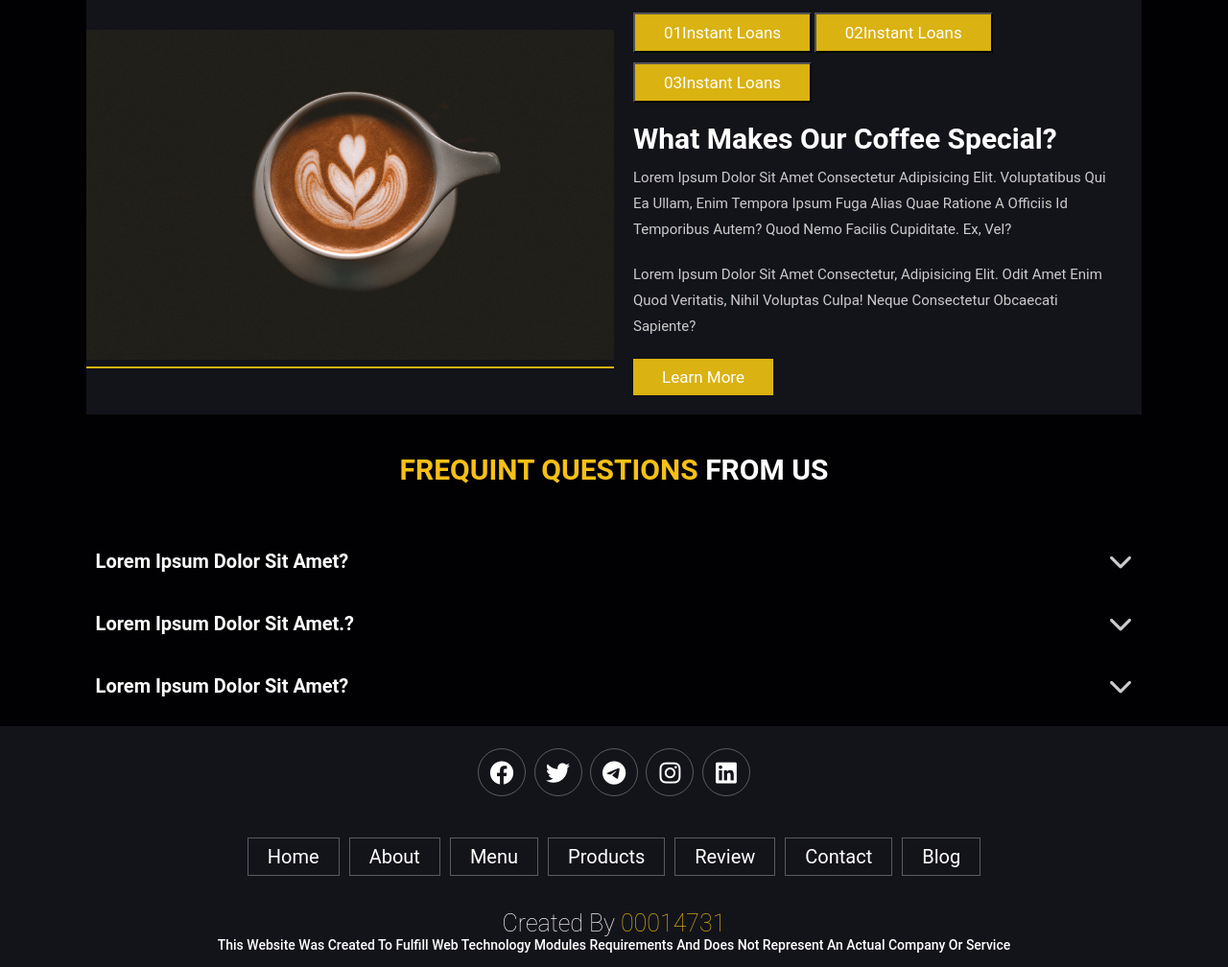
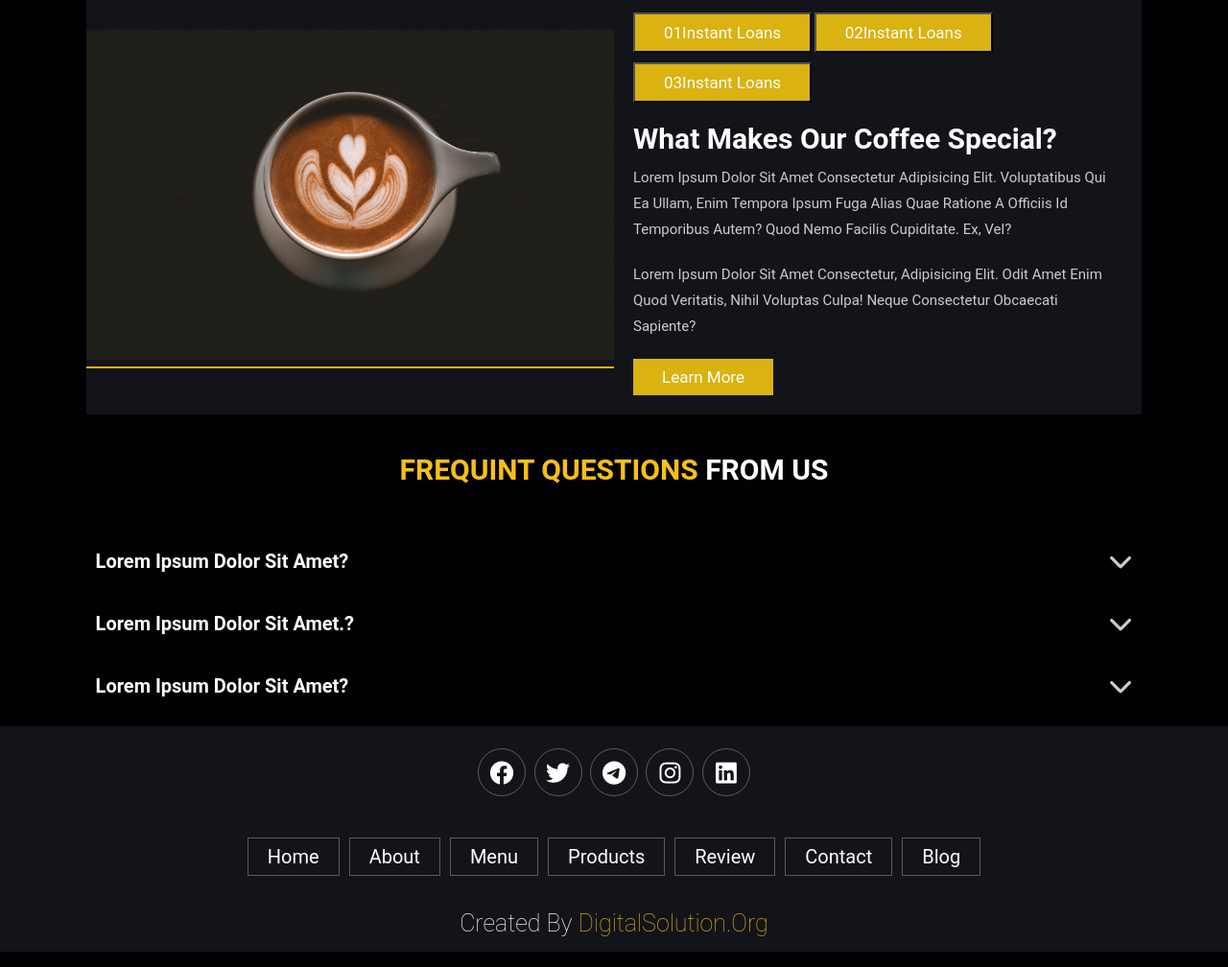
Before and after one commit to aliOrifjonovich/Simple_HTML-CSS-JS_Cafe, a plain HTML site: page Nescafe website/pages/about.html in a window 1280 px wide. Shown: the part 919-1927 px from the top of the page at 96% size. Drawn offline with Linux system fonts and the light colour scheme; files whose address does not match are found by name.

Commit message:
deleted
deleted last <p> text and added information for footer

```diff
--- a/Nescafe website/pages/about.html
+++ b/Nescafe website/pages/about.html
@@ -164,9 +164,7 @@
         </div>
 
         <div class="credit">
-            Created By <span>00014731</span> <br>
-            <p>This website was created to fulfill Web Technology
-            modules requirements and does not represent an actual company or service</p>
+            Created By <span>DigitalSolution.org</span>
         </div>
     </footer>
 <!-- Footer End -->
```
